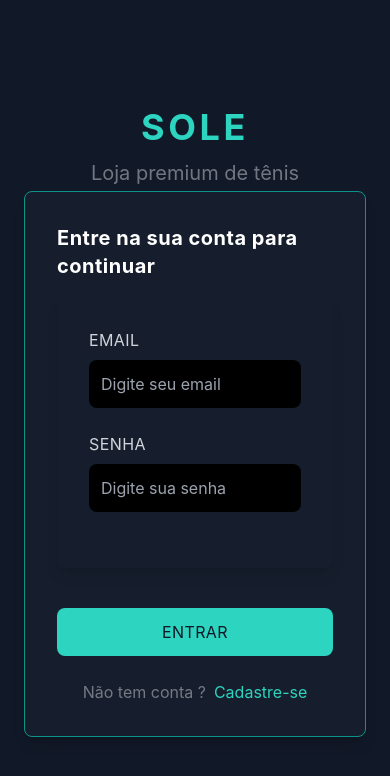
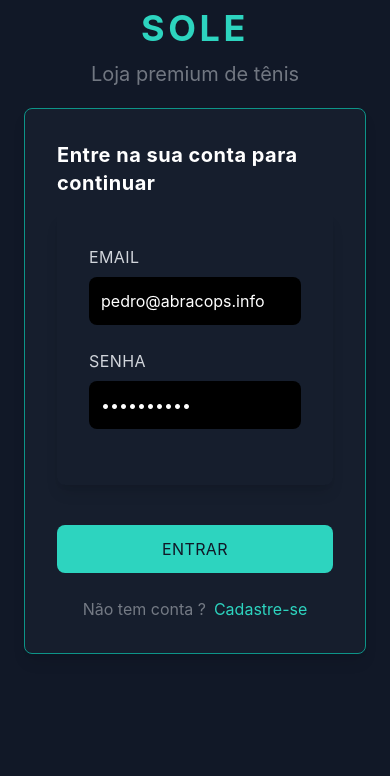
Before and after one commit to P3dr0PRR/e-commerce-sneakers, a React (Vite) app: page / in a window 390 px wide. Shown: the top 776 px of the page. Built offline with nearby package versions, Linux system fonts and the light colour scheme.

Commit message:
feat: adiciona refresh da lista e melhora hook de produtos

```diff
--- a/src/hooks/useProducts.ts
+++ b/src/hooks/useProducts.ts
@@ -10,7 +10,6 @@ export function useProducts() {
   const [error, setError] = useState<string | null>(null);
   const { token } = useAuth();
 
-  useEffect(() => {
   async function fetchProducts() {
     try {
       const data = await getSneakers(token!);
@@ -21,6 +20,8 @@ export function useProducts() {
       setLoading(false);
     }
   }
+
+  useEffect(() => {
     fetchProducts();
   }, []);
 
@@ -29,5 +30,5 @@ export function useProducts() {
     setProducts(products.filter((product) => product.id !== id));
   }
 
-  return { products, loading, error, deleteSneaker };
+  return { products, loading, error, deleteSneaker, refresh: fetchProducts };
 }
--- a/src/pages/Admin.tsx
+++ b/src/pages/Admin.tsx
@@ -12,21 +12,32 @@ interface Product {
 }
 
 const Admin = () => {
-  const { products, loading, error, deleteSneaker } = useProducts();
-  const { token, logout } = useAuth();
+  const { products, loading, error, deleteSneaker, refresh } = useProducts();
+  const { token } = useAuth();
   const navigate = useNavigate();
   const [brand, setBrand] = useState("");
   const [name, setName] = useState("");
   const [price, setPrice] = useState("");
+  const [loadingCreate, setLoadingCreate] = useState(false);
+  const [successMessage, setSuccessMessage] = useState("");
+  const [errorMessage, setErrorMessage] = useState("");
 
   async function handleCreate() {
+    setLoadingCreate(true);
+    setSuccessMessage("");
+    setErrorMessage("");
+
     try {
       await createSneaker(name, Number(price), brand, token!);
       setBrand("");
       setName("");
       setPrice("");
+      setSuccessMessage("Produto criado com sucesso!");
+      await refresh();
     } catch (error) {
-      console.error("Erro ao criar produto:", error);
+      setErrorMessage("Erro ao criar produto: " + error);
+    } finally {
+      setLoadingCreate(false);
     }
   }
 
@@ -73,6 +84,8 @@ const Admin = () => {
       </header>
       <div className="flex flex-col md:flex-row items-center md:items-start justify-center w-full md:justify-evenly">
         <article className="bg-gray-800/40 rounded-lg border border-teal-600 w-full max-w-md p-8  shadow-lg flex flex-col items-center mt-4 md:mt-10 lg:mt-20">
+          {successMessage && <p className="text-green-400">{successMessage}</p>}
+          {errorMessage && <p className="text-red-400">{errorMessage}</p>}
           <div className="flex flex-col w-full justify-start">
             <h3 className="text-xl text-white mb-4 font-bold tracking-wide">
               Novo Produto
@@ -133,9 +146,10 @@ const Admin = () => {
 
           <button
             className="w-full bg-teal-400 text-gray-900 py-3 rounded-lg hover:bg-teal-500 transition-colors duration-300 my-6 tracking-wide flex-wrap"
+            disabled={loadingCreate}
             onClick={handleCreate}
           >
-            Cadastrar Produto
+            {loadingCreate ? "Cadastrando..." : "Cadastrar Produto"}
           </button>
         </article>
 
--- a/src/pages/Login.jsx
+++ b/src/pages/Login.jsx
@@ -6,8 +6,8 @@ import { func } from "prop-types";
 const Login = () => {
   const { login } = useAuth();
   const navigate = useNavigate();
-  const [email, setEmail] = useState("");
-  const [password, setPassword] = useState("");
+  const [email, setEmail] = useState("pedro@abracops.info"); // Voltar para ""
+  const [password, setPassword] = useState("12345678#*"); // Voltar para ""
 
   async function handleSubmit() {
     try {
@@ -23,14 +23,14 @@ const Login = () => {
   }
 
   return (
-    <section className="min-h-screen bg-gray-900 flex flex-col items-center justify-center px-6 py-2 cursor-default">
-      <header className="flex flex-col items-center justify-center">
+    <section className="min-h-screen bg-gray-900 flex flex-col px-6 py-2 cursor-default md:items-center ">
+      <header className="flex flex-col items-center justify-center mb-4 lg:mb-0">
         <h1 className="text-4xl font-bold text-teal-400 mb-3 md:mb-4 lg:mb-6 tracking-widest">
           SOLE
         </h1>
         <h2 className="text-xl text-gray-300/50 mb-1">Loja premium de tênis</h2>
       </header>
-      <article className="bg-gray-800/40 rounded-lg border border-teal-600 w-full max-w-md p-8  shadow-lg flex flex-col items-center md:mt-10 lg:mt-20">
+      <article className="bg-gray-800/40 rounded-lg border border-teal-600 w-full p-8  shadow-lg flex flex-col items-center md:mt-10">
         <h3 className="text-xl text-white mb-4 font-bold tracking-wide">
           Entre na sua conta para continuar
         </h3>
```
Lines whose indentation alone changed are shown as unchanged.
